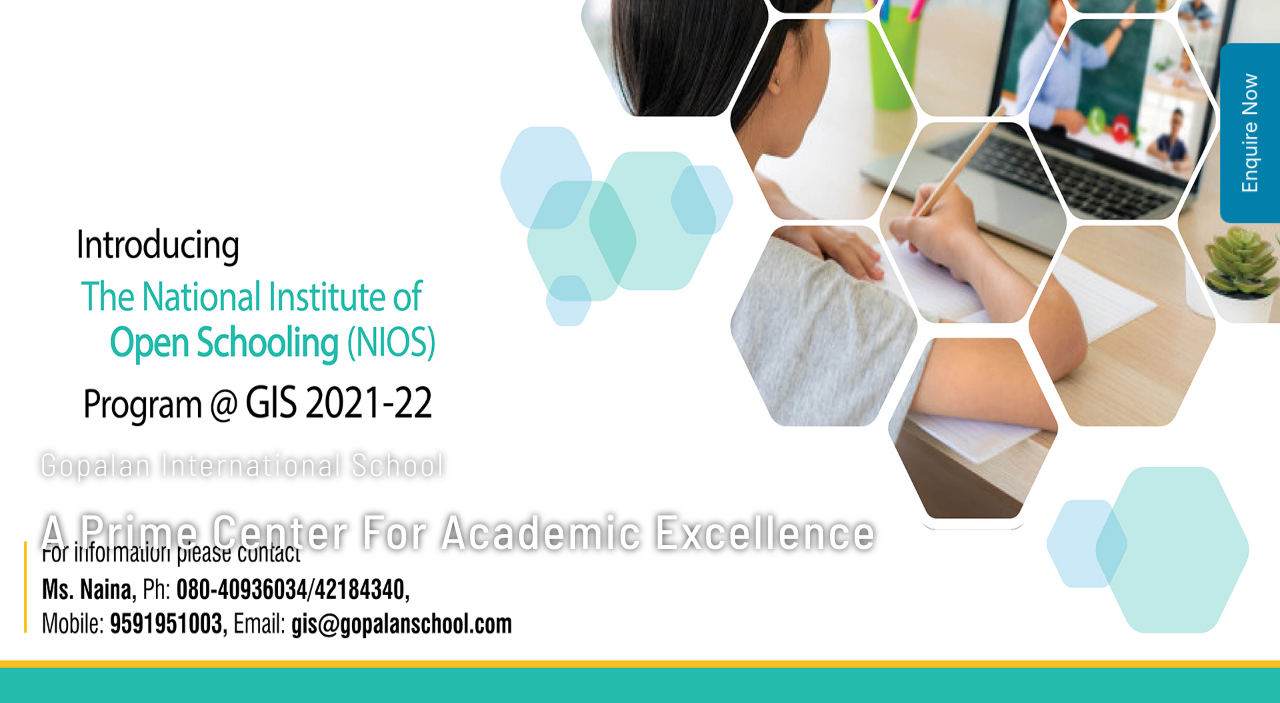
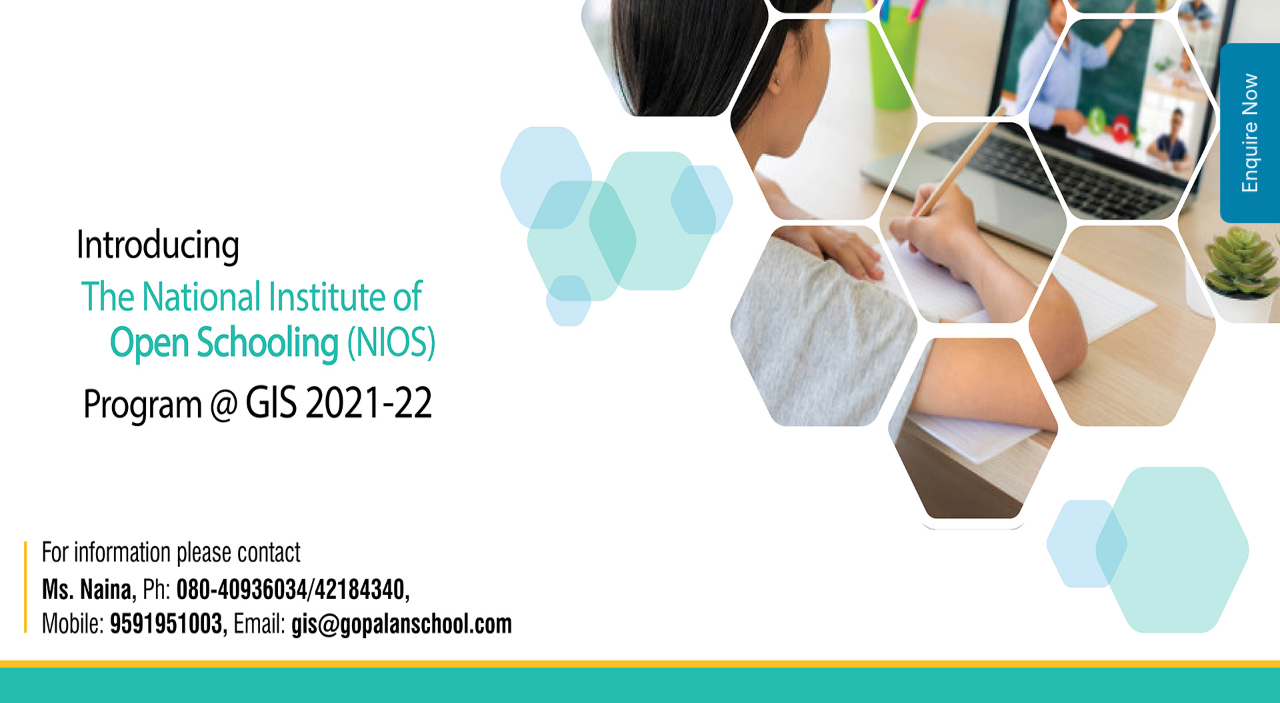
Before and after one commit to rohitsraj12/gopalan_international_school_landing_page, a plain HTML site: page index.html in a window 1280 px wide. Shown: the part 97-800 px from the top of the page. Drawn offline with nearby package versions, Linux system fonts and the light colour scheme; some packages are replaced by stand-ins of ours; a script that the page names is missing.

Commit message:
Update index.html

```diff
--- a/index.html
+++ b/index.html
@@ -144,12 +144,12 @@
                     <section class="desktop__banner">
                         <img src="img/banner/GIS_banner.jpg" alt="gopalan international school">
 
-                        <div class="banner__content">
+                        <!-- <div class="banner__content">
                             <h1>
                                 <strong>Gopalan International School</strong>
                                 <span>A prime center for academic excellence </span>
                             </h1>
-                        </div>
+                        </div> -->
                     </section>
 
                     <div class="mobile__banner">
```
